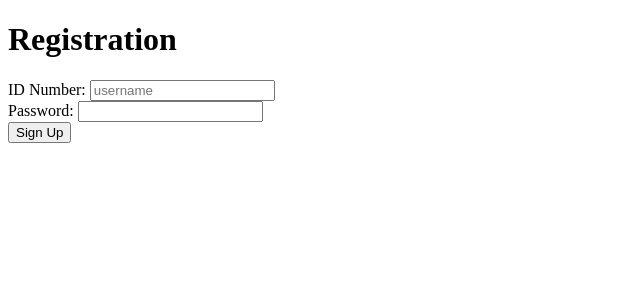
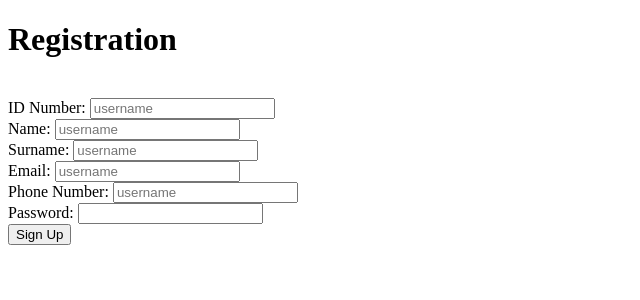
Before and after one commit to Rashay01/Insurance-app, a Flask app: page /registration in a window 1280 px wide. Shown: the top 300 px of the page, without its empty margins (0-640 px from the left). Run offline with Flask 3, Linux system fonts and the light colour scheme.

Commit message:
Registration page

```diff
--- a/app.py
+++ b/app.py
@@ -6,7 +6,7 @@ from sqlalchemy.sql import text
 from dotenv import load_dotenv
 import uuid
 from flask_wtf import FlaskForm
-from wtforms import StringField, PasswordField, SubmitField, ValidationError
+from wtforms import StringField, PasswordField, SubmitField, ValidationError, EmailField
 from wtforms.validators import InputRequired, Length
 
 
@@ -167,7 +167,7 @@ lg_user = {}
 
 class User(db.Model):
     __tablename__ = "users"
-    ID = db.Column(db.String(50), primary_key=True, default=lambda: str(uuid.uuid4()))
+    ID = db.Column(db.String(50), primary_key=True)
     name = db.Column(db.String(50), nullable=False)  # should be 50
     surname = db.Column(db.String(50), nullable=False)  # should be 50
     email = db.Column(db.String(50), nullable=False)  # should be 50
@@ -242,15 +242,18 @@ def specific_policies(id):
 
 #----------------------------------------------------------------------------------User Registration
 class RegistrationForm(FlaskForm):
-    user_id = StringField("ID Number", validators=[InputRequired(), Length(min=6)])
+    user_id = StringField("ID Number", validators=[InputRequired(), Length(min=13, max=13)])
+    name = StringField("Name", validators=[InputRequired(),Length(min=1)])
+    surname = StringField("Surname", validators=[InputRequired(),Length(min=1)])
+    email = EmailField("Email", validators=[InputRequired(),Length(min=8)])
+    cell_no = StringField("Phone Number", validators=[InputRequired(),Length(min=8)])
     password = PasswordField(
         "Password", validators=[InputRequired(), Length(min=8, max=12)]
     )
     submit = SubmitField("Sign Up")
 
     def validate_user_id(self, field):
-        print(field.id)
-        user_found = next((user for user in users if user["id"] == field.data), None)
+        user_found = User.query.get(self.user_id.data)
         if user_found:
             raise ValidationError("Username taken")
 
@@ -260,7 +263,22 @@ def registration_page():
     form = RegistrationForm()
 
     if form.validate_on_submit():
-        return redirect("/login") #TODO CREATE a successful registered page that then takes to user
+        data = {
+            'ID': form.user_id.data,
+            'name': form.name.data,
+            'surname': form.surname.data,
+            'email': form.email.data,
+            'cell_no': form.cell_no.data,
+            'password': form.password.data,
+        }
+        try:
+            new_user = User(**data)
+            db.session.add(new_user)
+            db.session.commit()
+            return redirect("/login")
+        except Exception as e:
+            db.session.rollback()
+            return f"<h2>Error Occurred {e}</h2>"
 
     return render_template("registration.html", form=form)
 
--- a/templates/registration.html
+++ b/templates/registration.html
@@ -13,8 +13,12 @@
       {{form.hidden_tag()}} {% if form.user_id.errors %} {% for error in
       form.user_id.errors %}
       <div style="color: red">{{error}}</div>
-      {% endfor %} {% endif %} {{form.user_id.label}}:
-      {{form.user_id(placeholder="username")}} <br />
+      {% endfor %} {% endif %} <br />
+      {{form.user_id.label}}: {{form.user_id(placeholder="username")}} <br />
+      {{form.name.label}}: {{form.name(placeholder="username")}} <br />
+      {{form.surname.label}}: {{form.surname(placeholder="username")}} <br />
+      {{form.email.label}}: {{form.email(placeholder="username")}} <br />
+      {{form.cell_no.label}}: {{form.cell_no(placeholder="username")}} <br />
       {{form.password.label}}: {{form.password()}} <br />
       {{form.submit}}<br />
     </form>
```
